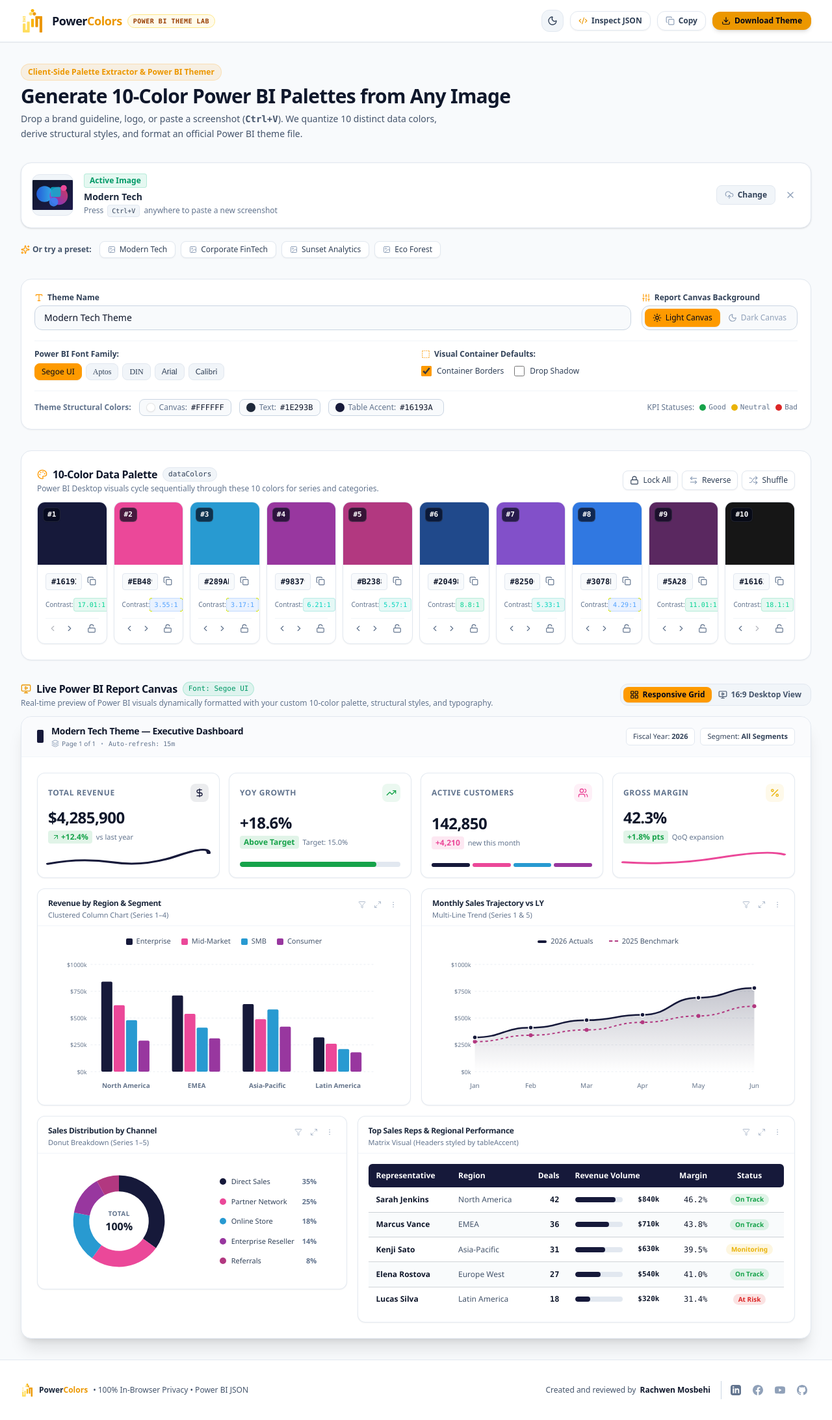
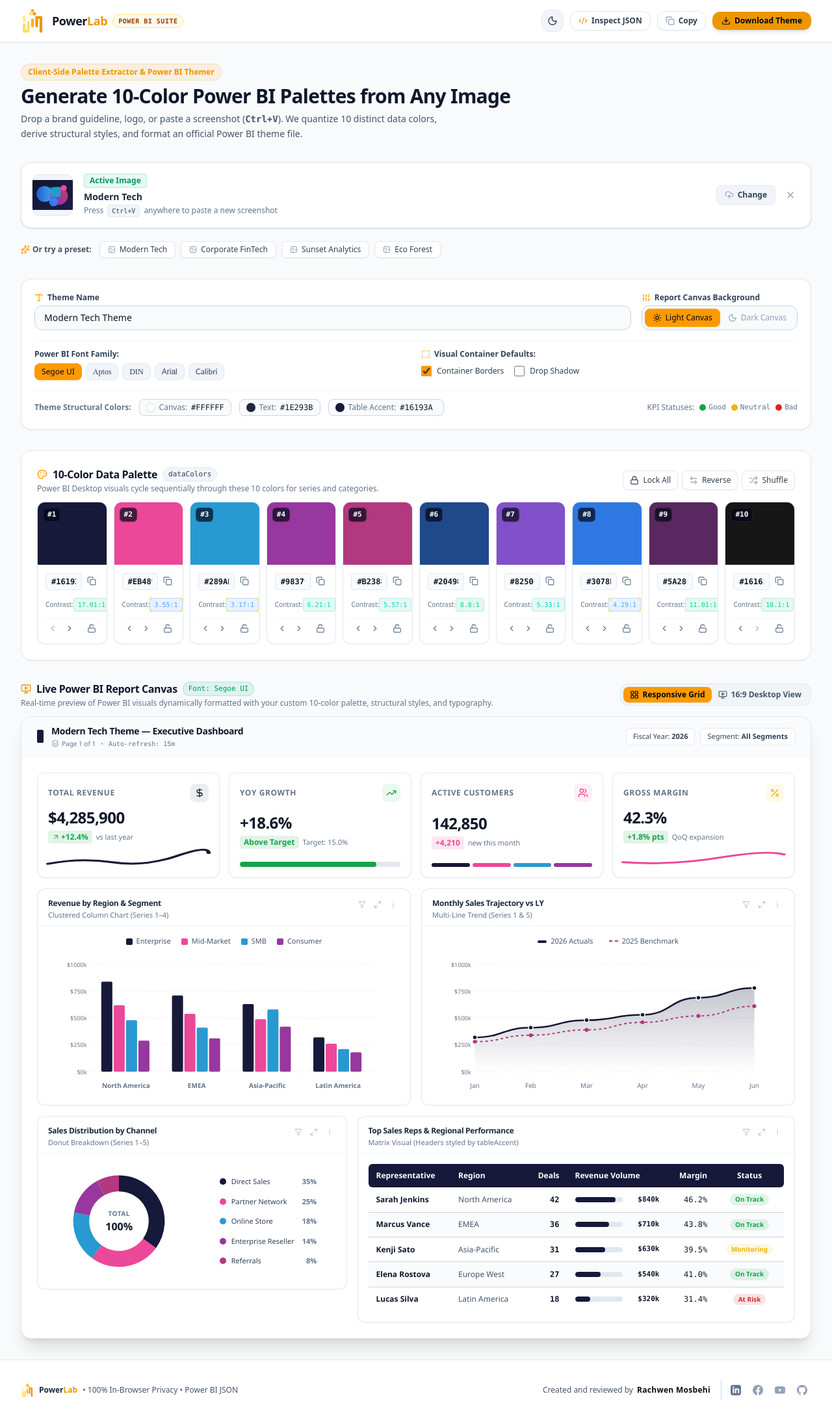
Before and after one commit to pidev3a5-arch/Powercolors, a React (Vite) app: page / in a window 1280 px wide. Shown: the whole page at 65% size. Built offline with nearby package versions, Linux system fonts and the light colour scheme.

Commit message:
chore: rebrand to PowerLab and enhance creator name contrast in light mode

```diff
--- a/index.html
+++ b/index.html
@@ -4,7 +4,7 @@
     <meta charset="UTF-8" />
     <link rel="icon" type="image/png" href="/logo.png" />
     <meta name="viewport" content="width=device-width, initial-scale=1.0, maximum-scale=5.0" />
-    <title>PowerColors — Power BI Theme Palette Generator</title>
+    <title>PowerLab — Power BI Tools & Theme Generator</title>
     <!-- Google Fonts: Poppins (Primary website font) & Barlow (DIN alternative for web preview) -->
     <link rel="preconnect" href="https://fonts.googleapis.com">
     <link rel="preconnect" href="https://fonts.gstatic.com" crossorigin>
--- a/package.json
+++ b/package.json
@@ -1,5 +1,5 @@
 {
-  "name": "powercolors",
+  "name": "powerlab",
   "private": true,
   "version": "1.0.0",
   "type": "module",
--- a/src/App.tsx
+++ b/src/App.tsx
@@ -21,12 +21,12 @@ const DEFAULT_PALETTE_HEXES = [
 export default function App() {
   // 1. Site Theme: Light mode by default!
   const [isDarkSite, setIsDarkSite] = useState<boolean>(() => {
-    const saved = localStorage.getItem('powercolors_site_theme');
+    const saved = localStorage.getItem('powerlab_site_theme') || localStorage.getItem('powercolors_site_theme');
     return saved === 'dark'; // Defaults to false (Light Mode)
   });
 
   // Power BI Canvas theme & Report settings
-  const [themeName, setThemeName] = useState('PowerColors Corporate Theme');
+  const [themeName, setThemeName] = useState('PowerLab Corporate Theme');
   const [isDarkCanvas, setIsDarkCanvas] = useState(false);
   const [currentImagePreview, setCurrentImagePreview] = useState<string | null>(null);
   const [currentImageName, setCurrentImageName] = useState<string | null>(null);
@@ -45,10 +45,10 @@ export default function App() {
   useEffect(() => {
     if (isDarkSite) {
       document.documentElement.classList.add('dark');
-      localStorage.setItem('powercolors_site_theme', 'dark');
+      localStorage.setItem('powerlab_site_theme', 'dark');
     } else {
       document.documentElement.classList.remove('dark');
-      localStorage.setItem('powercolors_site_theme', 'light');
+      localStorage.setItem('powerlab_site_theme', 'light');
     }
   }, [isDarkSite]);
 
@@ -270,19 +270,19 @@ export default function App() {
             <div className="flex-shrink-0 flex items-center justify-center">
               <img
                 src="/logo.png"
-                alt="PowerColors Logo"
+                alt="PowerLab Logo"
                 className="w-8 h-8 sm:w-9 sm:h-9 object-contain"
               />
             </div>
             <div className="min-w-0">
               <div className="flex items-center space-x-2">
                 <span className={`font-extrabold text-base sm:text-lg tracking-tight truncate ${isDarkSite ? 'text-white' : 'text-slate-900'}`}>
-                  Power<span style={{ color: '#EC9700' }}>Colors</span>
+                  Power<span style={{ color: '#EC9700' }}>Lab</span>
                 </span>
                 <span className={`hidden md:inline-block text-[10px] uppercase font-mono font-bold tracking-wider px-2 py-0.5 rounded-full border ${
                   isDarkSite ? 'bg-slate-800 text-amber-400 border-slate-700' : 'bg-amber-50 text-amber-800 border-amber-200'
                 }`}>
-                  Power BI Theme Lab
+                  Power BI Suite
                 </span>
               </div>
             </div>
@@ -436,17 +436,22 @@ export default function App() {
       }`}>
         <div className="max-w-7xl mx-auto px-4 sm:px-6 lg:px-8 flex flex-col sm:flex-row items-center justify-between gap-4 text-xs text-center sm:text-left">
           <div className="flex items-center space-x-2">
-            <img src="/logo.png" alt="PowerColors Logo" className="w-5 h-5 object-contain" />
+            <img src="/logo.png" alt="PowerLab Logo" className="w-5 h-5 object-contain" />
             <span className="font-bold text-slate-800 dark:text-slate-200">
-              Power<span style={{ color: '#EC9700' }}>Colors</span>
+              Power<span style={{ color: '#EC9700' }}>Lab</span>
             </span>
             <span>• 100% In-Browser Privacy • Power BI JSON</span>
           </div>
 
           <div className="flex flex-wrap items-center justify-center sm:justify-end gap-3 sm:gap-4">
             <div className="flex items-center space-x-1.5">
-              <span>Created and reviewed by</span>
-              <span className="font-bold text-slate-900 dark:text-slate-100">Rachwen Mosbehi</span>
+              <span className="text-slate-600 dark:text-slate-400 font-medium">Created and reviewed by</span>
+              <span
+                className="font-extrabold text-slate-950 dark:text-white tracking-wide"
+                style={{ color: isDarkSite ? '#FFFFFF' : '#090D16' }}
+              >
+                Rachwen Mosbehi
+              </span>
             </div>
 
             {/* Social Media Icons */}
--- a/src/core/colorEngine.ts
+++ b/src/core/colorEngine.ts
@@ -18,7 +18,7 @@ import { buildPowerBITheme } from './powerBiTheme';
  */
 export function extractPaletteFromPixels(
   pixels: RGB[],
-  themeName = 'PowerColors Custom Theme',
+  themeName = 'PowerLab Custom Theme',
   isDarkCanvas = false
 ): { result: ExtractionResult; theme: PowerBITheme } {
   const startTime = performance.now();
@@ -64,7 +64,7 @@ export function extractPaletteFromPixels(
  */
 export async function extractThemeFromImage(
   source: File | Blob | string,
-  themeName = 'PowerColors Custom Theme',
+  themeName = 'PowerLab Custom Theme',
   isDarkCanvas = false
 ): Promise<{ result: ExtractionResult; theme: PowerBITheme }> {
   const { img, cleanup } = await loadHtmlImage(source);
--- a/src/core/powerBiTheme.ts
+++ b/src/core/powerBiTheme.ts
@@ -12,7 +12,7 @@ export function buildPowerBITheme(
   structural: StructuralColors,
   options?: Partial<ThemeCustomizationOptions>
 ): PowerBITheme {
-  const safeName = themeName.trim() || 'PowerColors Custom Theme';
+  const safeName = themeName.trim() || 'PowerLab Custom Theme';
   const ensuredDataColors = dataColors.slice(0, 10);
   const fontFamily = options?.fontFamily || 'Segoe UI';
   const showBorders = options?.showVisualBorders ?? true;
```
Also changed, not shown: 1 other file (tests, documents, lock files or other folders).
